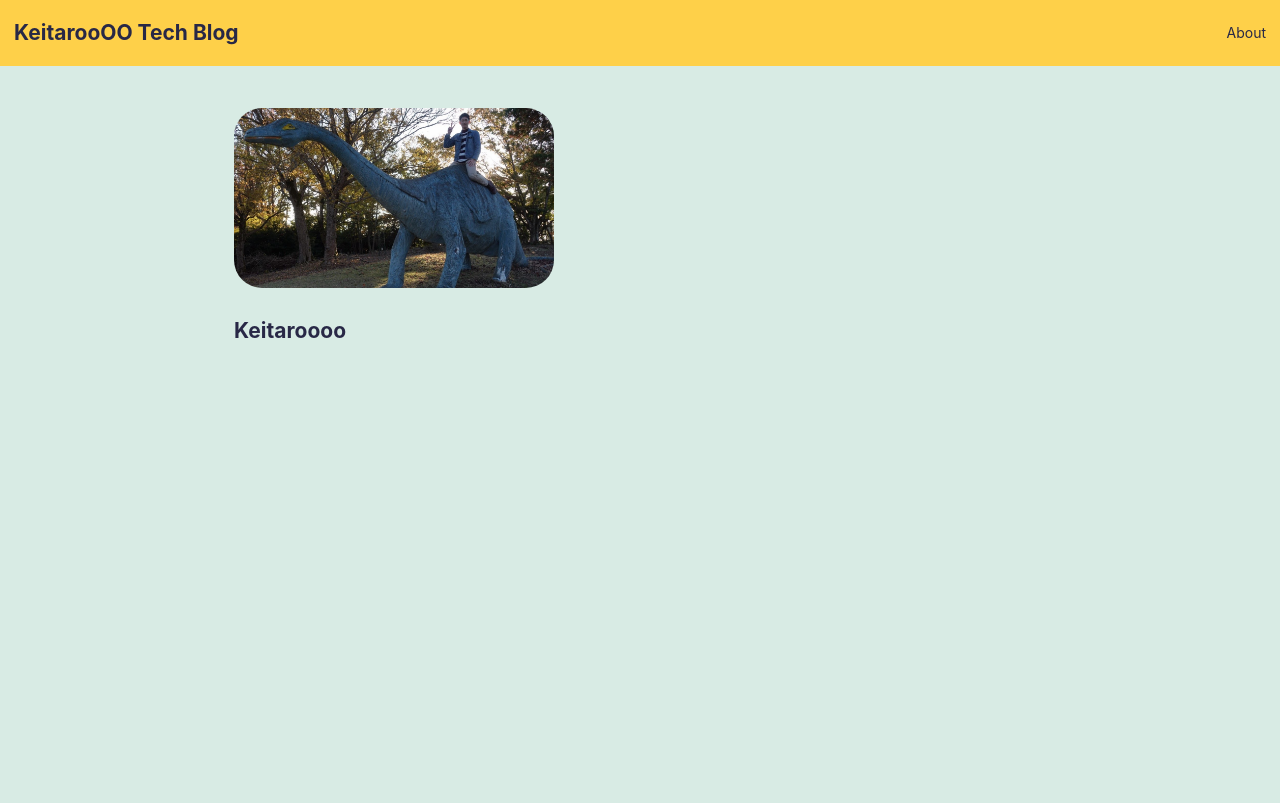
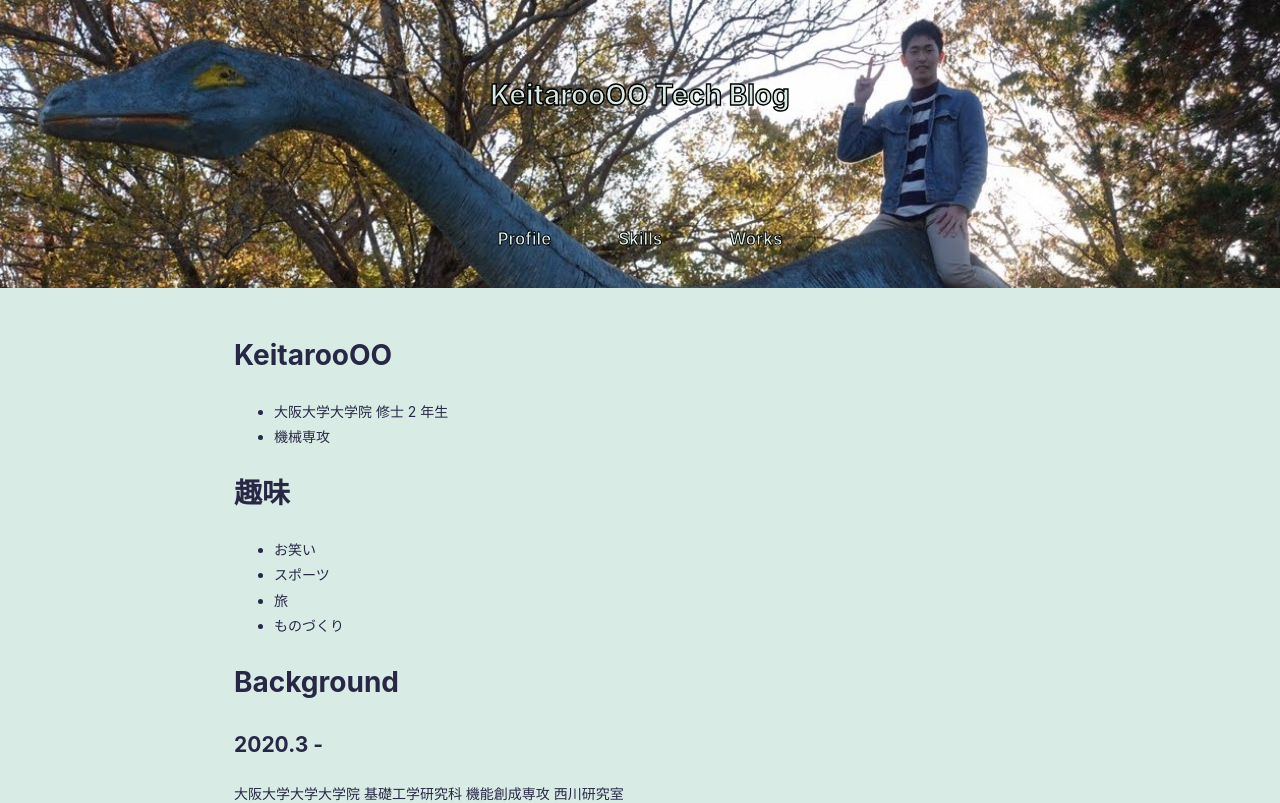
Before and after one commit to keitaroooo/techblog, a Next.js app in the folder node/app/: page /about in a window 1280 px wide. Shown: the top 803 px of the page. Built offline with nearby package versions, Linux system fonts and the light colour scheme.

Commit message:
Create About page

```diff
--- a/node/app/next.config.js
+++ b/node/app/next.config.js
@@ -4,12 +4,15 @@
 
 const withPWA = require('next-pwa');
 
-// module.exports = {
-//   future: { webpack5: true },
-// };
-
 module.exports = withPWA({
   pwa: {
     dest: 'public',
   },
 });
+
+const withMDX = require('@next/mdx')({
+  extension: /\.mdx$/
+})
+module.exports = withMDX({
+  pageExtensions: ['ts', 'tsx', 'mdx']
+})
--- a/node/app/package.json
+++ b/node/app/package.json
@@ -25,6 +25,8 @@
     "styled-components": "^5.2.1"
   },
   "devDependencies": {
+    "@mdx-js/loader": "^1.6.22",
+    "@next/mdx": "^10.0.9",
     "@testing-library/react": "^11.2.5",
     "@types/jest": "^26.0.20",
     "@types/node": "^14.14.31",
--- /dev/null
+++ b/node/app/src/components/aboutHeader.tsx
@@ -0,0 +1,63 @@
+import Link from 'next/link';
+
+const AboutHeader = ({ siteTitle }: { siteTitle: string }): JSX.Element => {
+  return (
+    <section>
+      <h1>
+        <Link href="/">
+          <a>{siteTitle}</a>
+        </Link>
+      </h1>
+      <nav>
+        <ul>
+          <li key="Profile">
+            <Link href="/about">
+              <a>Profile</a>
+            </Link>
+          </li>
+          <li key="Skills">
+            <Link href="/about/skills">
+              <a>Skills</a>
+            </Link>
+          </li>
+          <li key="Works">
+            <Link href="/about/works">
+              <a>Works</a>
+            </Link>
+          </li>
+        </ul>
+      </nav>
+      <style jsx>{`
+        section {
+          display: flex;
+          flex-direction: column;
+          align-items: center;
+          background: url('/images/profile2.jpg') top center / cover no-repeat;
+        }
+        h1 {
+          margin: 0;
+          padding: 5rem 0;
+          font-size: 2em;
+        }
+        a {
+          text-decoration: none;
+          color: #d8ebe4;
+          -webkit-text-stroke: 0.05em black;
+        }
+        ul {
+          list-style: none;
+          margin: 0;
+          padding: 0;
+          display: flex;
+        }
+        li {
+          margin: 2em;
+          font-weight: bolder;
+          font-size: 1.2em;
+        }
+      `}</style>
+    </section>
+  );
+};
+
+export default AboutHeader;
--- a/node/app/src/components/header.tsx
+++ b/node/app/src/components/header.tsx
@@ -10,15 +10,19 @@ const Header = ({ siteTitle }: { siteTitle: string }): JSX.Element => {
       </h1>
       <nav>
         <ul>
-          <Link href="/about">
-            <a>About</a>
-          </Link>
+          <li key="About">
+            <Link href="/about">
+              <a>About</a>
+            </Link>
+          </li>
         </ul>
       </nav>
       <style jsx>{`
         section {
           display: flex;
           align-items: center;
+          background-color: #fed049;
+          padding: 1rem;
         }
         h1 {
           margin: 0;
@@ -34,10 +38,11 @@ const Header = ({ siteTitle }: { siteTitle: string }): JSX.Element => {
           display: flex;
         }
         li {
-          margin: 2em 0 0 0;
+          margin: 0 0 0 1rem;
         }
         nav {
           margin: 0 0 0 auto;
+          padding: 0 1rem 0 0;
         }
       `}</style>
     </section>
--- a/node/app/src/components/layout.tsx
+++ b/node/app/src/components/layout.tsx
@@ -1,5 +1,6 @@
 import Head from 'next/head';
 import Header from './header';
+import AboutHeader from './aboutHeader';
 
 type Layout = {
   children: React.ReactNode;
@@ -37,7 +38,11 @@ const Layout = (props: Layout): JSX.Element => {
       </Head>
 
       <header>
-        <Header siteTitle={siteTitle} />
+        {pageTitle !== 'About' ? (
+          <Header siteTitle={siteTitle} />
+        ) : (
+          <AboutHeader siteTitle={siteTitle} />
+        )}
       </header>
       <main>{children}</main>
 
@@ -48,12 +53,6 @@ const Layout = (props: Layout): JSX.Element => {
             padding: 0 1rem;
             margin: 3rem auto 6rem;
           }
-
-          header {
-            width: 100%;
-            padding: 1rem;
-            background-color: #fed049;
-          }
         `}
       </style>
     </div>
--- a/node/app/src/pages/about.tsx
+++ /dev/null
@@ -1,23 +0,0 @@
-import Image from 'next/image';
-import Layout from '../components/layout';
-
-const name = 'Keitaroooo';
-
-const About = (): JSX.Element => {
-  return (
-    <Layout title="About" id="about">
-      <section>
-        <Image
-          priority
-          src="/images/profile2.jpg"
-          height={180}
-          width={320}
-          alt={name}
-        />
-        <h1>{name}</h1>
-      </section>
-    </Layout>
-  );
-};
-
-export default About;
--- /dev/null
+++ b/node/app/src/pages/about/index.mdx
@@ -0,0 +1,33 @@
+import Layout from '../../components/layout';
+
+# KeitarooOO
+
+- 大阪大学大学院 修士 2 年生
+- 機械専攻
+
+# 趣味
+
+- お笑い
+- スポーツ
+- 旅
+- ものづくり
+
+# Background
+
+## 2020.3 -
+
+大阪大学大学大学院 基礎工学研究科 機能創成専攻 西川研究室
+
+## 2018.4 - 2020.3
+
+大阪大学 基礎工学部 機械科学コース
+
+## 2013.4 - 2018.3
+
+明石工業高等専門学校 機械科学科
+
+export default ({ children }) => (
+  <Layout title="About" id="about">
+    {children}
+  </Layout>
+);
```
Also changed, not shown: node/app/src/pages/about/skills.mdx (added, +17 -0 lines), node/app/src/pages/about/works.mdx (added, +10 -0 lines), 1 other file (tests, documents, lock files or other folders).
